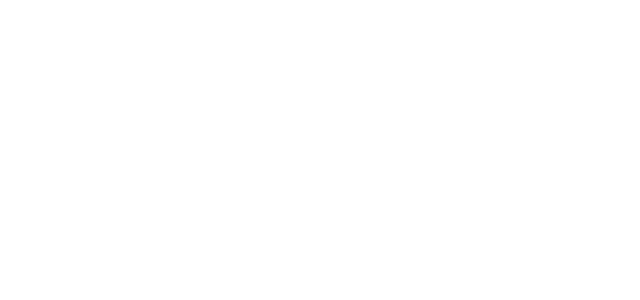
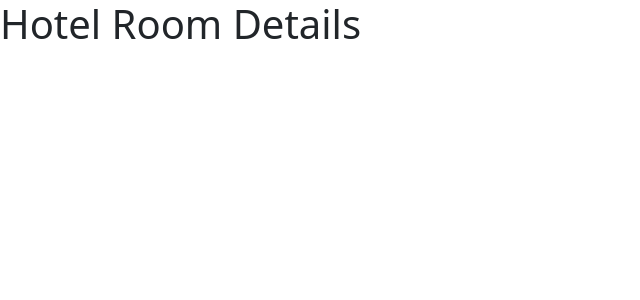
Before and after one commit to Rahat47/rent-masters, a React (Create React App) app: page /product in a window 1280 px wide. Shown: the top 300 px of the page, without its empty margins (0-640 px from the left). Built offline with nearby package versions, Linux system fonts and the light colour scheme.

Commit message:
start to create page

```diff
--- a/src/App.js
+++ b/src/App.js
@@ -12,7 +12,7 @@ function App() {
         <Route exact path="/" component={Home} />
         <Route exact path="/auth" component={Auth} />
         <Route exact path="/dashboard" component={Dashboard} />
-        <Route exact path="/product/:id" component={ProductDetails} />
+        <Route exact path="/product" component={ProductDetails} />
       </Switch>
 
     </Router>
--- /dev/null
+++ b/src/components/HotelRoom/HotelRoom.js
@@ -0,0 +1,11 @@
+import React from 'react';
+
+const HotelRoom = () => {
+    return (
+        <div>
+            <h1>Hotel Room Details</h1>
+        </div>
+    );
+};
+
+export default HotelRoom;
--- a/src/components/Hotels/HotelCard.jsx
+++ b/src/components/Hotels/HotelCard.jsx
@@ -43,7 +43,9 @@ const HotelCard = ({ room }) => {
                     </Row>
                     <Row>
                         <Col>
-                            <Button variant="primary">Book Now</Button>
+                            <Link to="/product">
+                                <Button variant="primary">Book Now</Button>
+                            </Link>
                         </Col>
                         <Col>
                             <Card.Text>
--- a/src/pages/ProductDetails.jsx
+++ b/src/pages/ProductDetails.jsx
@@ -1,9 +1,11 @@
 import React from "react";
+import { Container } from "react-bootstrap";
+import HotelRoom from "../components/HotelRoom/HotelRoom";
 
 const ProductDetails = () => {
     return (
         <div>
-            <h1>Product Details Page</h1>
+           <HotelRoom></HotelRoom>
         </div>
     );
 };
```
Also changed, not shown: src/components/HotelRoom/HotelRoom.css (added).
